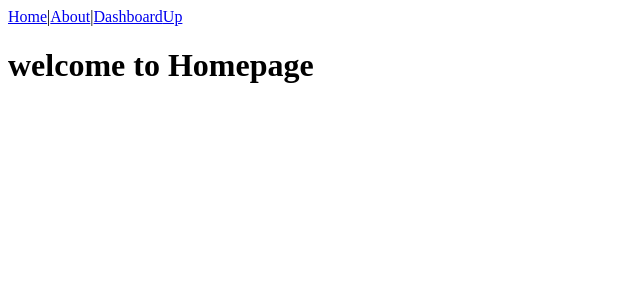
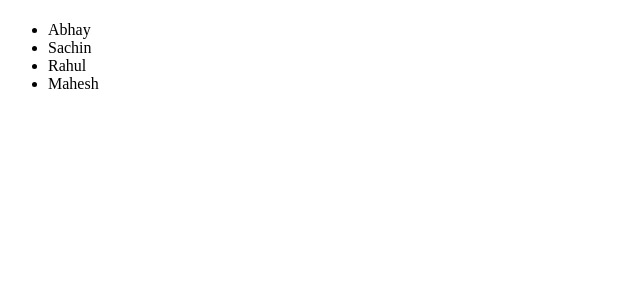
Before and after one commit to anurag-vns/abcd, a React (Create React App) app: page / in a window 1280 px wide. Shown: the top 300 px of the page, without its empty margins (0-640 px from the left). Built offline with nearby package versions, Linux system fonts and the light colour scheme.

Commit message:
List of names
Let’s say we have a list of names, and we want to display each one in a list:

```diff
--- a/src/App.js
+++ b/src/App.js
@@ -1,35 +1,14 @@
 import React from 'react';
-import { Routes, Route, Link } from 'react-router-dom';
-import Home from './page4/Home';
-import About from './page4/About';
-import Dashboard from './page4/Dashboard';
-import Up from './page4/Up';
+import ExampleA from './Arrayfunction/ExampleA';
 
 
 
 function App() {
   return (
-<div>
-
-    <nav>
-        <Link to="/">Home</Link>|
-        <Link to="/about">About</Link>|
-        <Link to="/dashboard">Dashboard</Link>
-        <Link to="/up">Up</Link>
-
-      </nav>
-
-      <Routes>
-        <Route path="/" element={<Home/>}/>
-        <Route path="/about" element={<About/>} />
-        <Route path="/dashboard" element={<Dashboard/>}/>
-        <Route path="/up" element={<Up/>}/>
-        </Routes>
-    </div>
+    <ExampleA />
 
 
-
- );
+  );
 }
 
 export default App;
--- /dev/null
+++ b/src/Arrayfunction/ExampleA.js
@@ -0,0 +1,17 @@
+import React from "react";
+
+function ExampleA(){
+    const names=['Abhay','Sachin','Rahul','Mahesh'];
+    return(
+        <>
+        <h1></h1>
+        <ul>
+{names.map((name,index)=>(
+    <li key={index}>{name}</li>
+
+))}
+        </ul>
+        </>
+    );
+}
+export default ExampleA;
```
